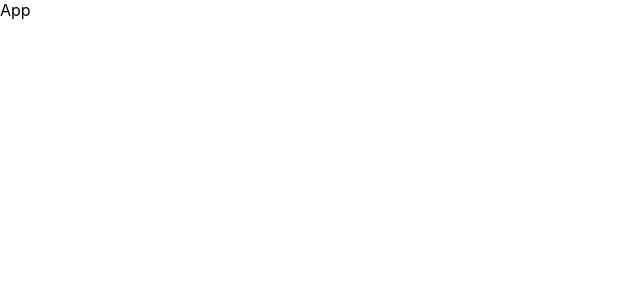
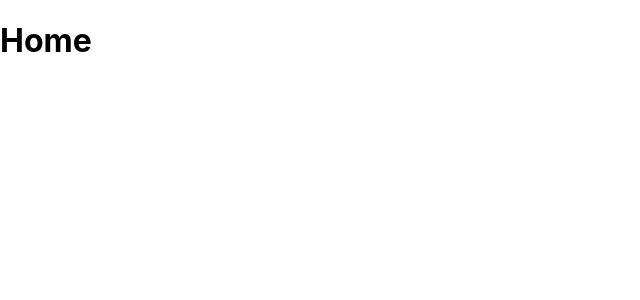
Before and after one commit to jarekTerejko/intro-section-with-dropdown-navigation, a React (Create React App) app: page / in a window 1280 px wide. Shown: the top 300 px of the page, without its empty margins (0-640 px from the left). Built offline with nearby package versions, Linux system fonts and the light colour scheme.

Commit message:
add page Home

```diff
--- a/src/App.js
+++ b/src/App.js
@@ -1,5 +1,14 @@
+import { Route, Routes } from "react-router-dom";
+import Home from "./pages/Home";
+
 function App() {
-  return <div>App</div>;
+  return (
+    <>
+      <Routes>
+        <Route path="/" element={<Home />} />
+      </Routes>
+    </>
+  );
 }
 
 export default App;
--- /dev/null
+++ b/src/pages/Home.js
@@ -0,0 +1,5 @@
+const Home = () => {
+    return ( <h1>Home</h1> );
+}
+
+export default Home;
```
Also changed, not shown: src/index.js (+9 -7 lines).
